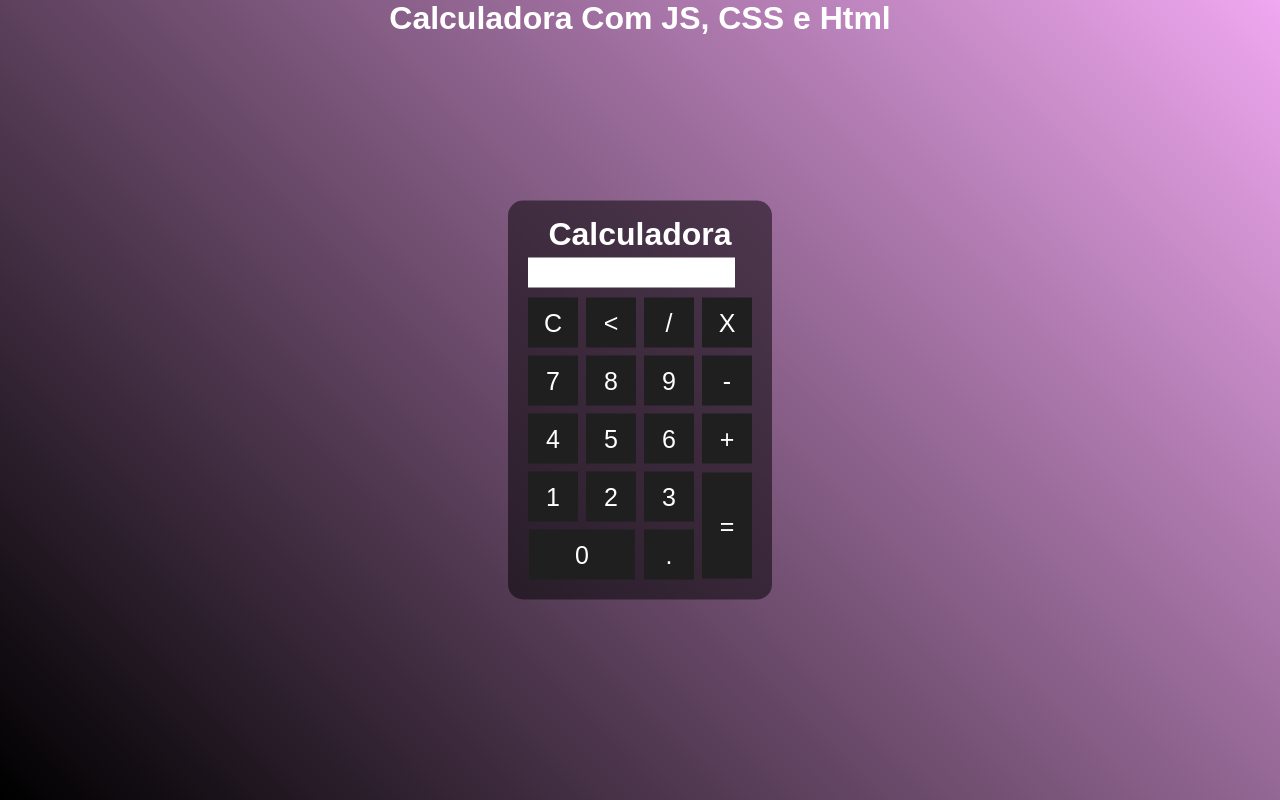
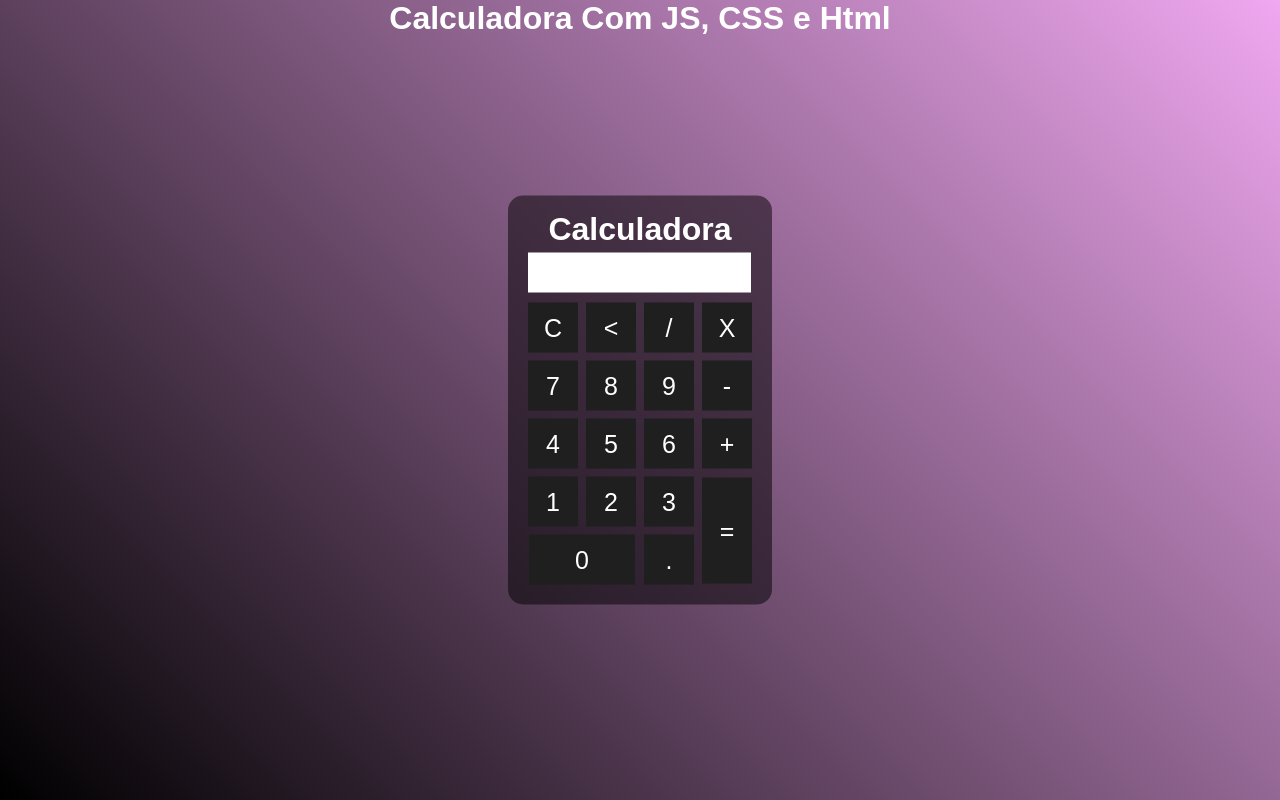
Before and after one commit to krisamorim/projects, a PHP site: page / in a window 1280 px wide. Run offline with PHP 8.4, Linux system fonts and the light colour scheme.

Commit message:
finalizando estilo do visor

```diff
--- a/JS-HTML-CSS_CALCULADORA/estilo.css
+++ b/JS-HTML-CSS_CALCULADORA/estilo.css
@@ -50,8 +50,12 @@
 
 #entrada{
     background-color: white;
-    width: 207px;
+    width: 213px;
     height: 30px;
     margin: 5px;
+    font-size: 25px;
+    color: black;
+    text-align: right;
+    padding: 5px;
 
 }
```
